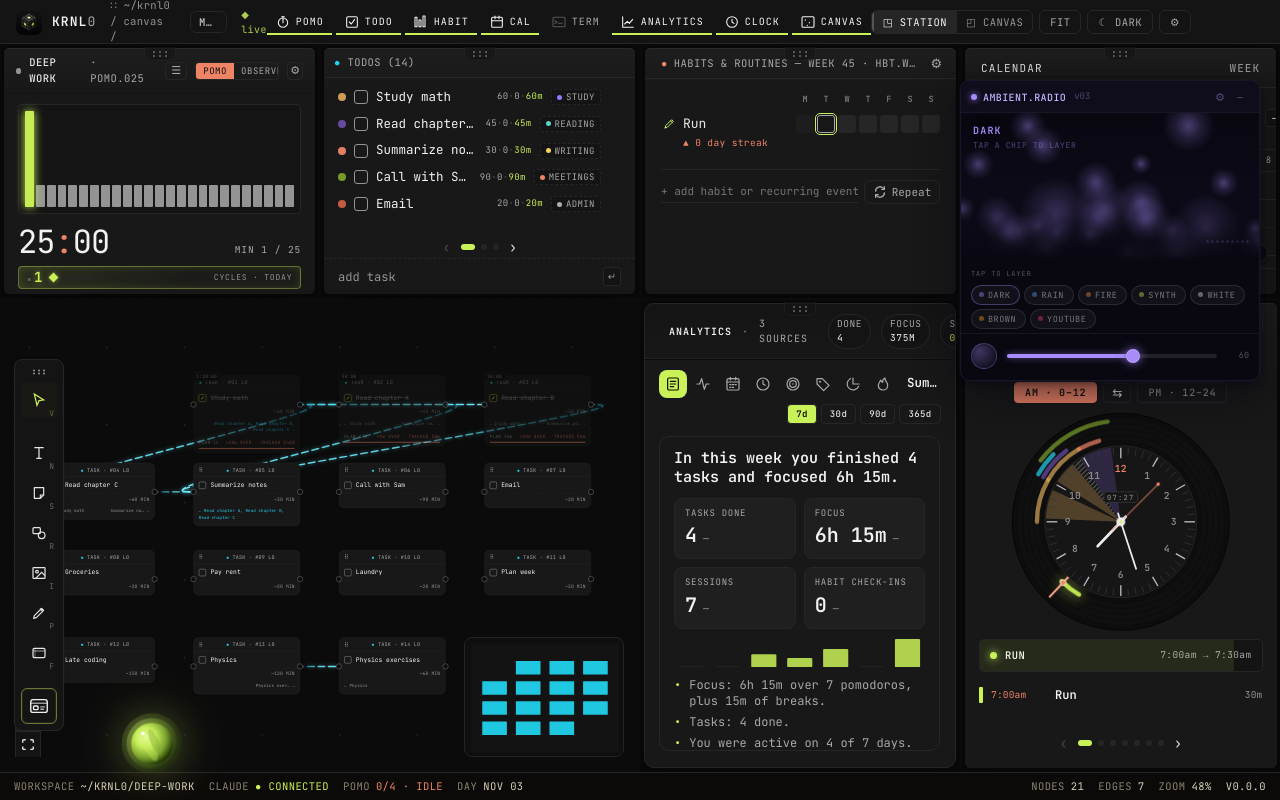
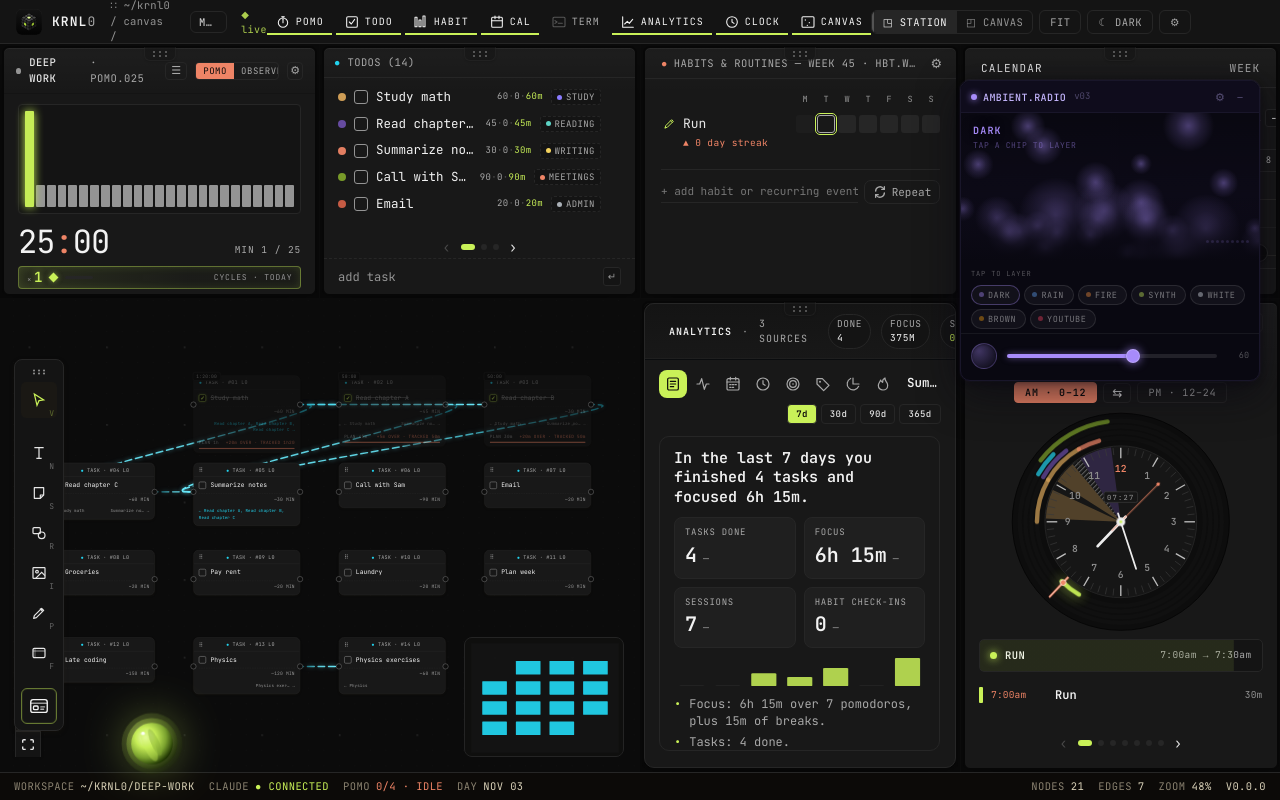
Before and after one commit to theMindDeveloper/KRNL0, a React (Vite) app: page / in a window 1280 px wide. Built offline with nearby package versions, Linux system fonts and the light colour scheme.

Commit message:
fix(analytics): "the last 7 days" (the range is rolling, not a calendar week); seven distinct weekday colours; sources keep their colour by id

```diff
--- a/src/renderer/analytics/summary.ts
+++ b/src/renderer/analytics/summary.ts
@@ -69,7 +69,8 @@ export function summarizeAnalytics(
   const focusDelta = pct(tot.focusMin, prev.focusMin);
   const nothing = tot.tasksDone + tot.focusMin + tot.habitCheckins === 0;
 
-  const period = rangeDays === 7 ? 'this week' : `the last ${rangeDays} days`;
+  // The range is rolling (lastNDays), not a calendar week.
+  const period = `the last ${rangeDays} days`;
   const headline = nothing
     ? `Nothing tracked in ${period} yet.`
     : `In ${period} you finished ${tot.tasksDone} task${tot.tasksDone === 1 ? '' : 's'} and focused ${fmtMinutes(tot.focusMin)}.`;
--- a/src/renderer/components/nodes/AnalyticsNode/index.tsx
+++ b/src/renderer/components/nodes/AnalyticsNode/index.tsx
@@ -101,6 +101,15 @@ const SOURCE_PALETTE: Record<string, string> = {
 };
 
 const FALLBACK_PALETTE = ['#8a7bff', '#5dd3c5', '#d18bff', '#f4d35e', 'var(--k-an-warm, #ff8e64)'];
+// Seven days, seven hues — the 5-colour palette repeated Mon/Sat and Tue/Sun.
+const WEEKDAY_PALETTE = [...FALLBACK_PALETTE, 'var(--cyan)', 'var(--acid)'];
+
+/** A source without a fixed hue keeps one by its id, not by its rank today. */
+function fallbackColor(id: string): string {
+  let h = 0;
+  for (let i = 0; i < id.length; i++) h = (h * 31 + id.charCodeAt(i)) >>> 0;
+  return FALLBACK_PALETTE[h % FALLBACK_PALETTE.length]!;
+}
 
 // Each view lists the cards it owns, in their default order. The settings
 // sidebar groups by view so the picker mirrors the user's mental model.
@@ -511,9 +520,9 @@ export function AnalyticsNode({
     }
     return [...counts.entries()]
       .sort((a, b) => b[1] - a[1])
-      .map(([id, count], i) => {
+      .map(([id, count]) => {
         const src = sources.find((s) => s.id === id);
-        const color = SOURCE_PALETTE[id] ?? FALLBACK_PALETTE[i % FALLBACK_PALETTE.length]!;
+        const color = SOURCE_PALETTE[id] ?? fallbackColor(id);
         return { id, label: src?.label ?? id, value: count, color };
       });
   }, [events, range, sources]);
@@ -525,7 +534,7 @@ export function AnalyticsNode({
         id: `dow-${i}`,
         label: labels[i] ?? `Day ${i}`,
         value: Math.round(d.focusMin),
-        color: FALLBACK_PALETTE[i % FALLBACK_PALETTE.length]!,
+        color: WEEKDAY_PALETTE[i]!,
       }))
       .filter((s) => s.value > 0);
   }, [dow]);
```
Also changed, not shown: 1 other file (tests, documents, lock files or other folders).
